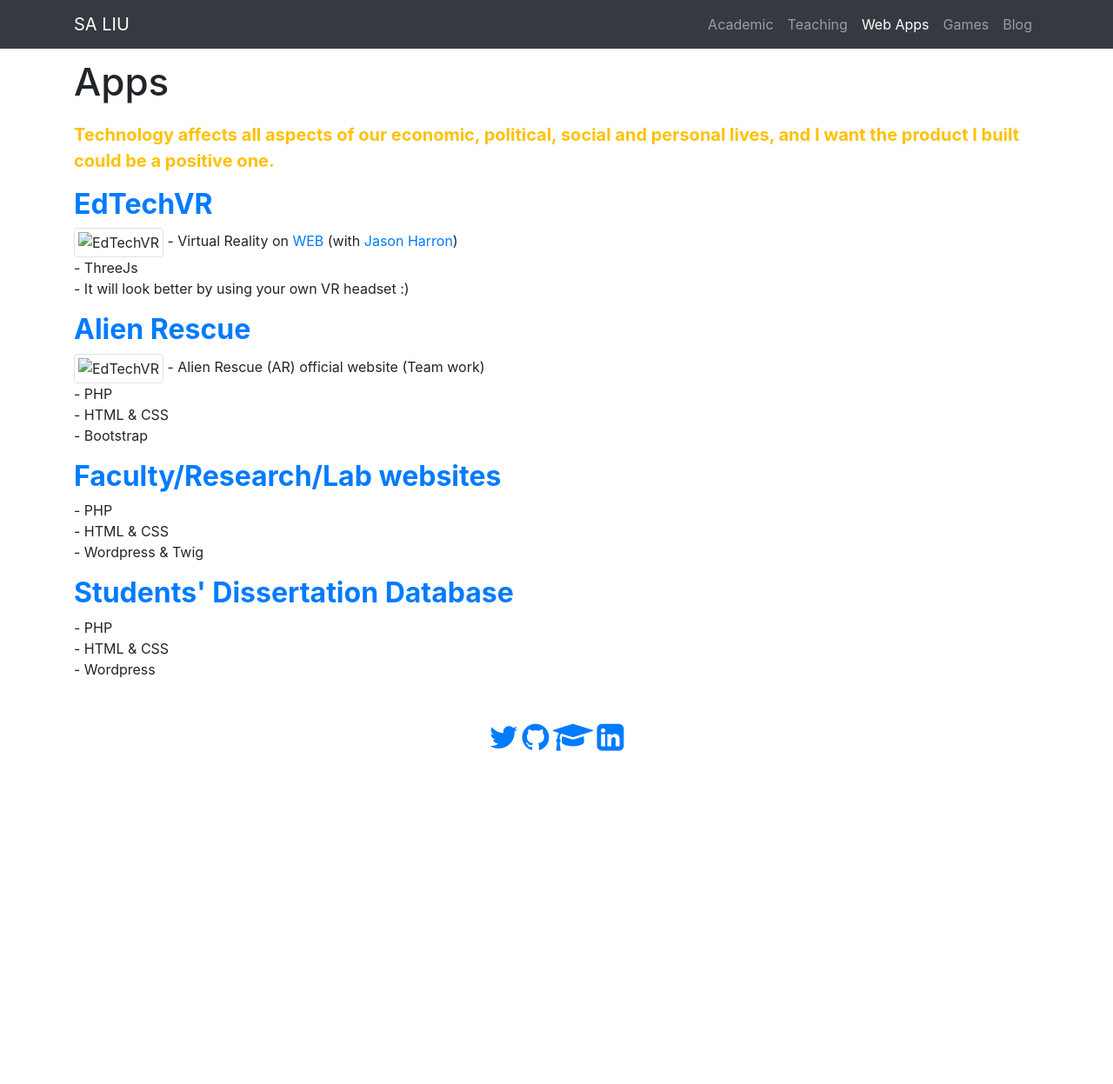
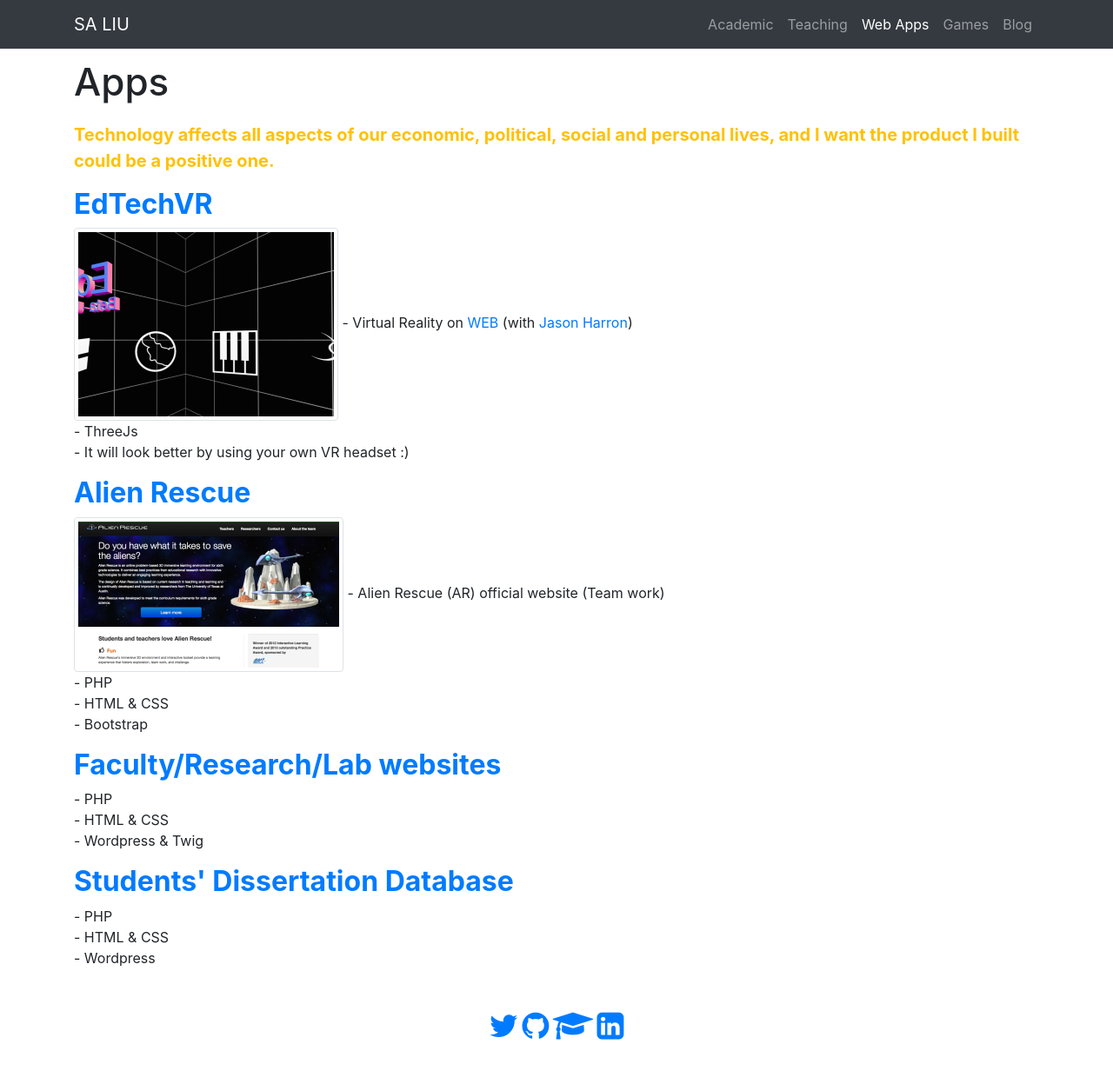
Before and after one commit to Tonicdragon6x66/saliudev.github.io, a Jekyll site: the page built from apps/index.html, in a window 1280 px wide. Shown: the whole page at 87% size. Built offline with Jekyll 4.4.1, drawn with Linux system fonts in a browser that asks for light colours; before the commit the page ends 915 px from its top, so only the background shows below that.

Commit message:
fix the path error

```diff
--- a/apps/index.html
+++ b/apps/index.html
@@ -34,7 +34,7 @@
         <div class="appblock">
             <h2 class="text-primary"><strong><a href="https://edtechvr.com/">EdTechVR</a></strong></h2>
 
-            <img class="img-thumbnail img-responsive" alt="EdTechVR" src="img/edtechvr.PNG">
+            <img class="img-thumbnail img-responsive" alt="EdTechVR" src="/img/edtechvr.png">
 
             - Virtual Reality on <a href="https://edtechvr.com/">WEB</a> (with <a href="https://twitter.com/JRHarron">Jason Harron</a>)
             <br>
@@ -47,7 +47,7 @@
         <div class="appblock">
             <h2 class="text-primary"><strong><a href="https://alienrescue.education.utexas.edu/">Alien Rescue</a></strong></h2>
 
-            <img class="img-thumbnail img-responsive" alt="EdTechVR" src="img/ar.PNG">
+            <img class="img-thumbnail img-responsive" alt="vr" src="/img/ar.png">
 
             - Alien Rescue (AR) official website (Team work)
             <br>
```
